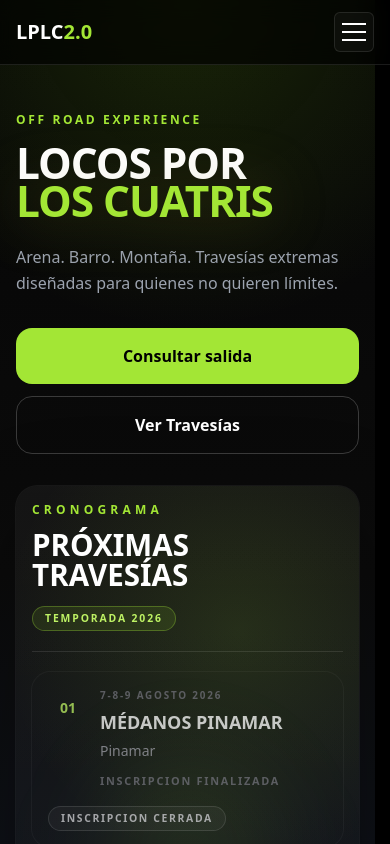
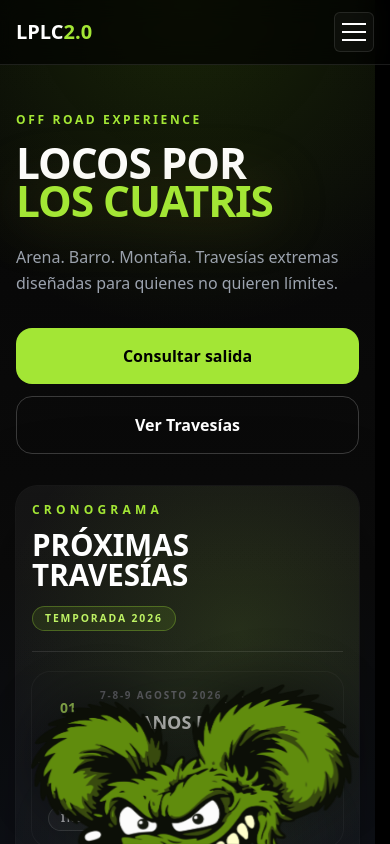
Before and after one commit to facundoalmiento/Locosporloscuatris2.0, a React (Vite) app: page /#/ in a window 390 px wide. Shown: the top 844 px of the page. Built offline with nearby package versions, Linux system fonts and the light colour scheme.

Commit message:
mascota mobile

```diff
--- /dev/null
+++ b/src/components/MascotaMobile.jsx
@@ -0,0 +1,46 @@
+import { useEffect, useState } from "react"
+
+import rataMobile from "../assets/ratamobile.png"
+
+export default function MascotaMobile() {
+  const [visible, setVisible] = useState(false)
+
+  useEffect(() => {
+    const frame = window.requestAnimationFrame(() => setVisible(true))
+    return () => window.cancelAnimationFrame(frame)
+  }, [])
+
+  return (
+    <div
+      aria-hidden="true"
+      className="pointer-events-none fixed left-1/2 z-40 w-[min(84vw,22rem)] md:hidden"
+      style={{
+        bottom: "0px",
+        transform: visible ? "translate(-50%, 0)" : "translate(-50%, 58%)",
+        transition: "transform 1100ms cubic-bezier(0.22, 1, 0.36, 1)",
+        filter: "drop-shadow(0 -10px 24px rgba(0, 0, 0, 0.38))",
+      }}
+    >
+      <img
+        src={rataMobile}
+        alt=""
+        className="mascota-mobile-image h-auto w-full select-none"
+        draggable="false"
+        style={{ animation: "mascotaMobileIdle 4.5s ease-in-out infinite" }}
+      />
+
+      <style>{`
+        @keyframes mascotaMobileIdle {
+          0%, 100% { transform: translateY(0) rotate(0deg); }
+          50% { transform: translateY(1px) rotate(-0.2deg); }
+        }
+
+        @media (prefers-reduced-motion: reduce) {
+          .mascota-mobile-image {
+            animation: none !important;
+          }
+        }
+      `}</style>
+    </div>
+  )
+}
--- a/src/pages/Home.jsx
+++ b/src/pages/Home.jsx
@@ -6,6 +6,7 @@ import { eventos } from "../data/eventos"
 import { sponsors } from "../data/sponsors"
 
 const MascotaPeeker = lazy(() => import("../components/MascotaPeeker"))
+const MascotaMobile = lazy(() => import("../components/MascotaMobile"))
 
 function buildWhatsAppEventUrl(salida) {
   const mensaje = `Hola! Quiero averiguar por la travesia ${salida.titulo} del ${salida.fecha} en ${salida.ubicacion}. Me pasan info y disponibilidad?`
@@ -115,7 +116,7 @@ const tiposTravesias = [
 
 export default function Home() {
   const [showMascota, setShowMascota] = useState(false)
-  const [showMascotaMobileSafe, setShowMascotaMobileSafe] = useState(false)
+  const [isDesktop, setIsDesktop] = useState(false)
   const sponsorsDestacados = sponsors.filter((sponsor) => sponsor.destacado).slice(0, 6)
   const proximasSalidas = getProximasSalidasVisibles(eventos)
 
@@ -128,7 +129,7 @@ export default function Home() {
     const mediaQuery = window.matchMedia("(min-width: 768px)")
 
     function updateVisibility() {
-      setShowMascotaMobileSafe(mediaQuery.matches)
+      setIsDesktop(mediaQuery.matches)
     }
 
     updateVisibility()
@@ -139,9 +140,9 @@ export default function Home() {
 
   return (
     <>
-      {showMascota && showMascotaMobileSafe ? (
+      {showMascota ? (
         <Suspense fallback={null}>
-          <MascotaPeeker />
+          {isDesktop ? <MascotaPeeker /> : <MascotaMobile />}
         </Suspense>
       ) : null}
 
```
Also changed, not shown: public/galeria/vistadepantalla.png (added), src/assets/ratamobile.png (added).
